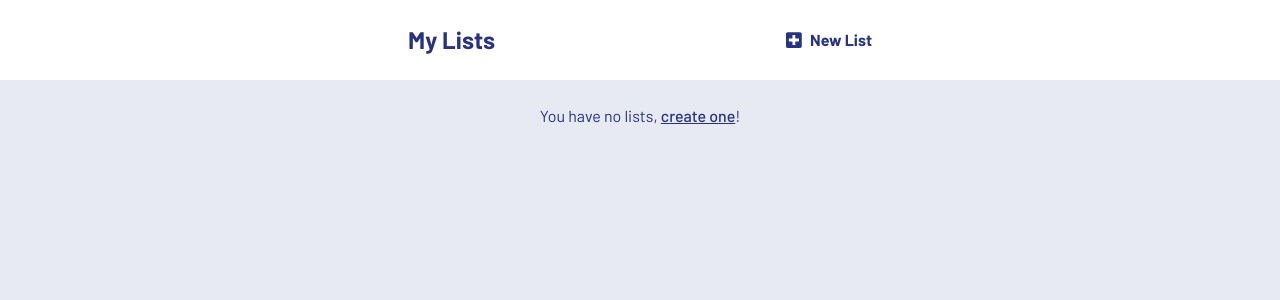
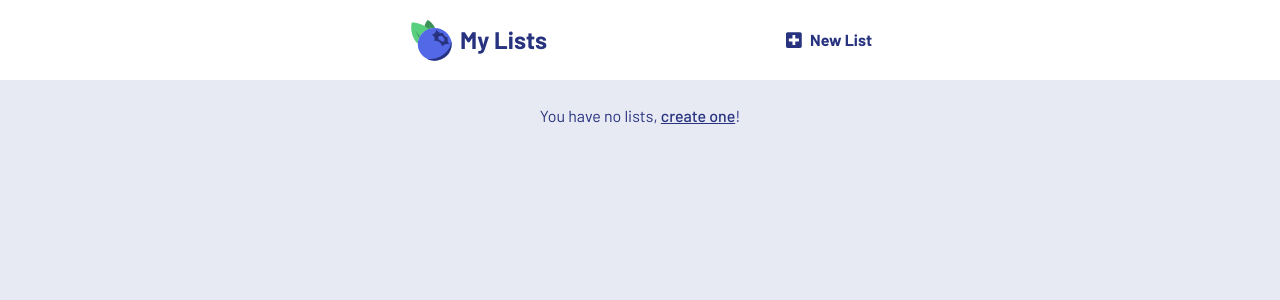
Before and after one commit to Digital-Masterpiece/grocerieslist.app, a Vue app: page / in a window 1280 px wide. Shown: the top 300 px of the page. Built offline with nearby package versions, Linux system fonts and the light colour scheme.

Commit message:
logo in header

```diff
--- a/src/components/AppHeader.vue
+++ b/src/components/AppHeader.vue
@@ -1,7 +1,10 @@
 <template>
   <header class="header">
     <div class="header__container">
-      <router-link :to="{name: 'Lists'}" class="header__title">My Lists</router-link>
+      <router-link :to="{name: 'Lists'}" class="header__title">
+        <img src="@/assets/logo.svg" alt="Groceries List App Blueberry Logo" class="header__title__logo"/>
+        <span>My Lists</span>
+      </router-link>
       <router-link :to="{name: 'New'}" class="header__link">
         <font-awesome-icon icon="plus-square" class="header__link__icon"/>
         <span>New List</span>
@@ -12,7 +15,7 @@
 
 <style lang="scss">
 .header {
-  @apply grid place-items-center bg-white py-6;
+  @apply grid place-items-center bg-white py-4;
   @apply dark:bg-gl-deep-blue;
 
   &__container {
@@ -20,7 +23,11 @@
   }
 
   &__title {
-    @apply font-bold text-2xl;
+    @apply flex font-bold text-2xl place-items-center;
+
+    &__logo {
+      @apply h-12 mr-1;
+    }
   }
 
   &__link {
```
Also changed, not shown: src/assets/logo.svg (added).
